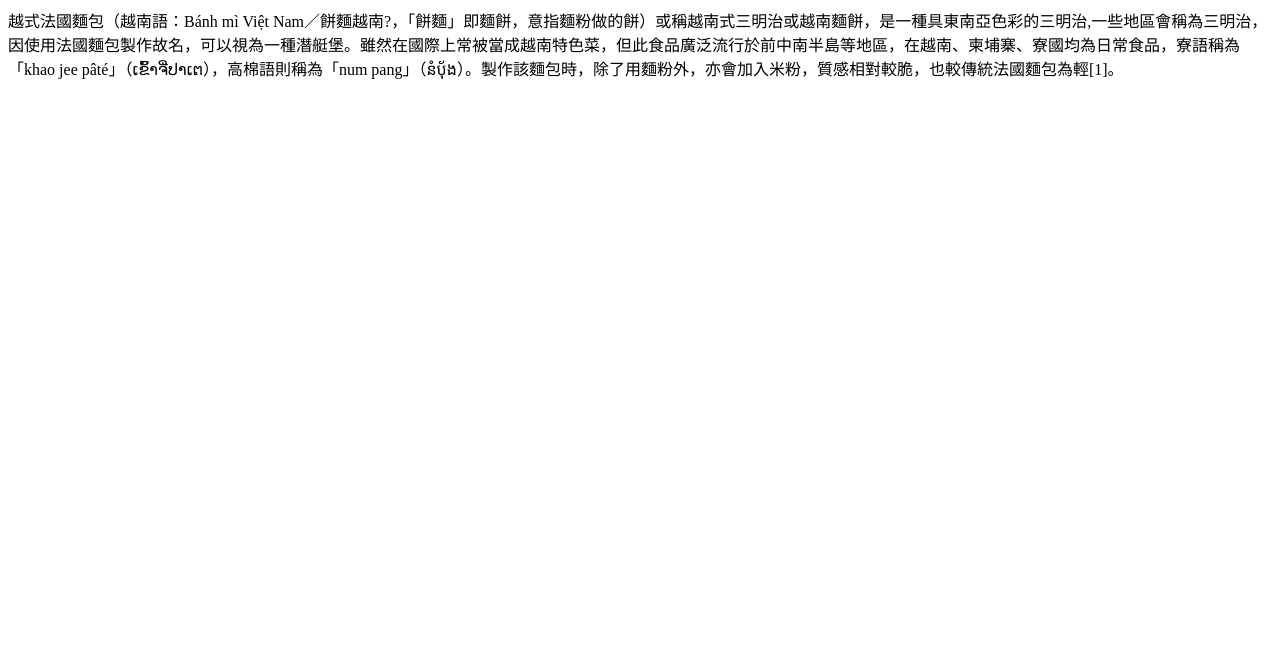
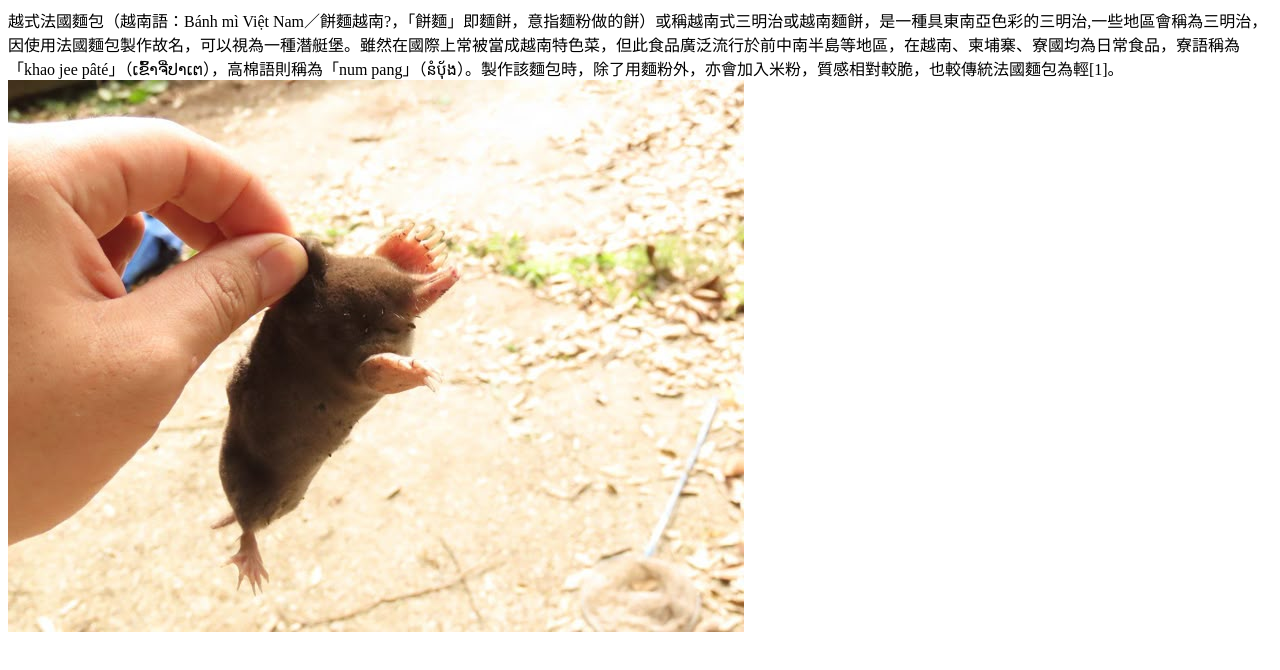
Before and after one commit to emmakuo1019/Web250422, a plain HTML site: page index.html in a window 1280 px wide. Drawn offline with Linux system fonts and the light colour scheme.

Commit message:
新增撥撥

```diff
--- a/index.html
+++ b/index.html
@@ -6,5 +6,6 @@
 </head>
 <body>
     <div>越式法國麵包（越南語：Bánh mì Việt Nam／餅麵越南?，「餅麵」即麵餅，意指麵粉做的餅）或稱越南式三明治或越南麵餅，是一種具東南亞色彩的三明治,一些地區會稱為三明治，因使用法國麵包製作故名，可以視為一種潛艇堡。雖然在國際上常被當成越南特色菜，但此食品廣泛流行於前中南半島等地區，在越南、柬埔寨、寮國均為日常食品，寮語稱為「khao jee pâté」（ເຂົ້າຈີ່ປາເຕ），高棉語則稱為「num pang」（នំបុ័ង）。製作該麵包時，除了用麵粉外，亦會加入米粉，質感相對較脆，也較傳統法國麵包為輕[1]。</div>
+    <img src="image/daichan.jpeg"/>
 </body>
 </html>
```
Also changed, not shown: image/daichan.jpeg (added).
